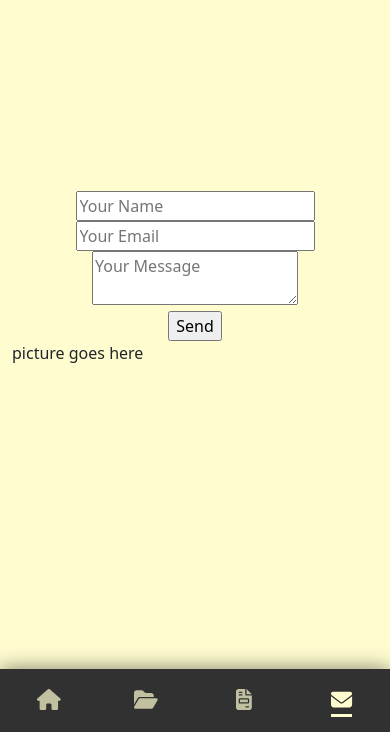
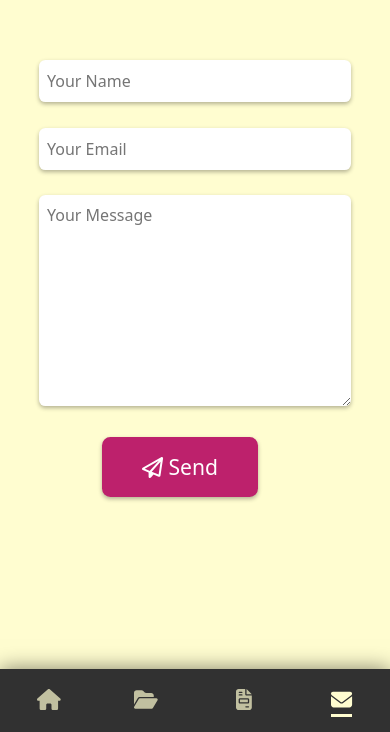
Before and after one commit to mezitta/portfolio, a React (Create React App) app: page /contact in a window 390 px wide. Shown: the part 112-844 px from the top of the page. Built offline with nearby package versions, Linux system fonts and the light colour scheme.

Commit message:
Contact Form formatting Project Modal formatting

```diff
--- a/src/components/Contact.css
+++ b/src/components/Contact.css
@@ -6,6 +6,97 @@
     align-items: center;
 }
 
+.contact-row {
+    /* background-color: blue; */
+    height: 92.5vh;
+    display: flex;
+    justify-content: center;
+    align-items: center;
+}
+
 .left-content {
+    /* background-color: red; */
+    display: flex;
+    justify-content: center;
+}
+
+.form-container {
+    /* background-color: green; */
+    height: 80vh;
+    width: 40vw;
+    display: flex;
+    justify-content: center;
+    align-items: center;
+}
+
+input.form-input, textarea.form-input {
+    height: 5vh;
+    width: 25vw;
+    padding: 0.5em;
+    margin-bottom: 2vh;
+    border-radius: 0.75vh;
+    border: none;
+    box-shadow: 0 0.25vh 0.5vh rgba(0, 0, 0, 0.3);
+}
+
+textarea.form-input {
+    min-height: 25vh;
+    max-height: 50vh;
+}
+
+.contact-button-row {
     text-align: center;
 }
+
+.send-button {
+    background-color: var(--accent-color);
+    margin-right: 30px;
+    color: var(--highlight);
+    border: none;
+    border-radius: 1vh;
+    padding: .25em 1em;
+    width: 15vw;
+    height: 5vh;
+    font-size: 2vh;
+    box-shadow: 0 0.25vh 0.5vh rgba(0, 0, 0, 0.3);
+    transition: all 0.2s;
+}
+
+.send-button:hover {
+    background-color: var(--accent-hover);
+    box-shadow: 0 0.35vh 0.35vh rgba(0, 0, 0, 0.3);
+    border: 0.25vh solid;
+}
+
+@media only screen and (max-width: 1000px) {
+    .form-container {
+        width: 50vw;
+    }
+
+    input.form-input, textarea.form-input {
+        width: 40vw;
+     }
+}
+
+@media only screen and (max-width: 767px) {
+    .form-container {
+        width: 90vw;
+    }
+
+    input.form-input, textarea.form-input {
+        width: 80vw;
+        padding: 0.5em;
+        margin-bottom: 3vh;
+    }
+
+    .right-content {
+        display: none;
+    }
+
+    .send-button {
+        width: 40vw;
+        height: 7vh;
+        font-size: 2.5vh;
+    }
+
+}
--- a/src/components/Contact.js
+++ b/src/components/Contact.js
@@ -4,6 +4,9 @@ import emailjs from '@emailjs/browser';
 import Container from 'react-bootstrap/Container'
 import Row from 'react-bootstrap/Row'
 import Col from 'react-bootstrap/Col'
+
+import { FontAwesomeIcon } from "@fortawesome/react-fontawesome"
+import { faPaperPlane } from '@fortawesome/free-regular-svg-icons';
 
 import { motion } from 'framer-motion'
 
@@ -35,6 +38,7 @@ const Contact = () => {
             <Container fluid>
                 <Row className="contact-row">
                     <Col xs={12} md={6} className="left-content">
+                        <div className="form-container">
                             <form ref={form} onSubmit={sendEmail}>
                                 <div className="input-row">
                                     <input
@@ -62,8 +66,9 @@ const Contact = () => {
                                         className="form-input"
                                         required/>
                                 </div>
-                            <input type="submit" value="Send" />
+                                <div className="contact-button-row"><button type="submit" value="Send" className="send-button"> <FontAwesomeIcon icon={faPaperPlane}/> Send</button></div>
                             </form>
+                        </div>
                     </Col>
                     <Col xs={12} md={6} className="right-content">
                         picture goes here
--- a/src/components/ProjectModal.css
+++ b/src/components/ProjectModal.css
@@ -14,7 +14,7 @@
 
 .modalBody.container {
     height: 85vh;
-    width: 40vw;
+    width: 35vw;
     border-radius: 3vh;
     overflow-y: scroll;
     -ms-overflow-style: none;
@@ -65,7 +65,7 @@ img.mobilePic {
 }
 
 .subSection {
-    padding-top: 1em;
+    padding-top: 2em;
     border-bottom: 1px solid;
 }
 
@@ -80,13 +80,22 @@ img {
     box-shadow: 0 0.25vh 0.5vh rgba(0, 0, 0, 0.3);
 }
 
+ul.modalList {
+    list-style-type: circle;
+}
+
+div.modalTextArea {
+    padding-left: 2em;
+    padding-bottom: 1em;
+}
+
 @media only screen and (max-width: 1100px) {
     .modalBody.container {
         width: 70vw;
     }
 
     img.mobilePic {
-        width: 100%;
+        width: 60%;
     }
 }
 
@@ -98,4 +107,8 @@ img {
     .modalBtn {
         font-size: 2.5vh;
     }
+
+    img.mobilePic {
+        width: 90%;
+    }
 }
--- a/src/components/ProjectModal.js
+++ b/src/components/ProjectModal.js
@@ -48,8 +48,8 @@ const ProjectModal = ({p1, p2, p3, p4, title, link, modalState, navState, overvi
                 <Row><img src = {p2} alt = "second"/></Row>
                 <Row>
                     <h3 className="subSection">Goals</h3>
-                    <div>
-                        <ul>
+                    <div className="modalTextArea">
+                        <ul className="modalList">
                             {goals.map((goal) => {
                                 return <li key = {goal}>{goal}</li>
                             })}
@@ -59,8 +59,8 @@ const ProjectModal = ({p1, p2, p3, p4, title, link, modalState, navState, overvi
                 <Row className="mobileRow"><img src = {p3} alt = "third" className="mobilePic"/></Row>
                 <Row>
                     <h3 className="subSection">What Could Be Better</h3>
-                    <div>
-                        <ul>
+                    <div className="modalTextArea">
+                        <ul className="modalList">
                             {improvements.map((improvement) => {
                                 return <li key = {improvement}>{improvement}</li>
                             })}
--- a/src/components/Projects.css
+++ b/src/components/Projects.css
@@ -13,10 +13,6 @@
     justify-content: center;
 }
 
-
-
-
-
 @media only screen and (max-width: 767px) {
     .projects-body, .projects {
         height: 200vh;
```
Lines whose indentation alone changed are shown as unchanged.
